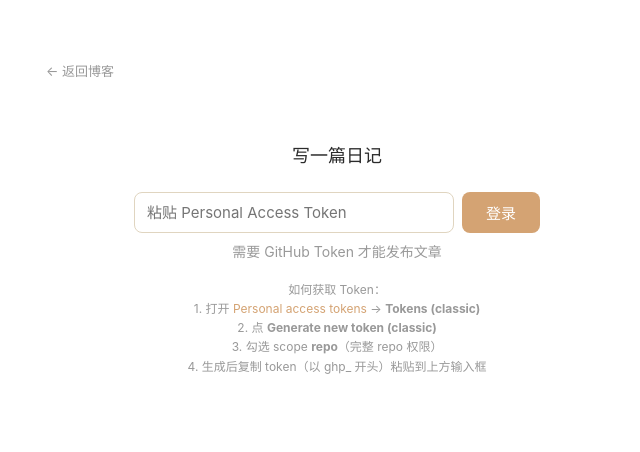
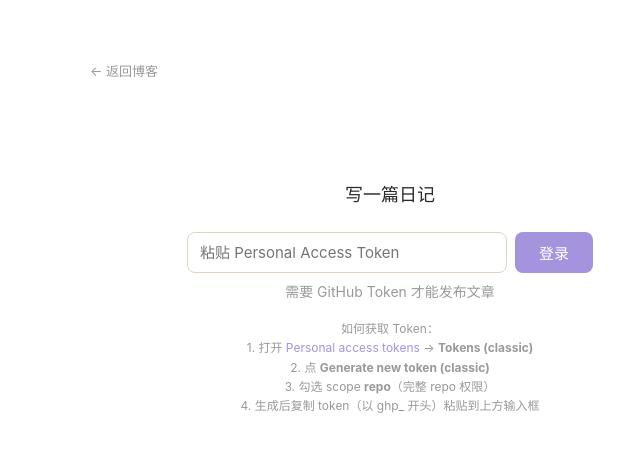
Before and after one commit to belber/belber.github.io, a Jekyll site: the page admin/index.html, which Jekyll copies as it is, in a window 1280 px wide. Shown: the top 452 px of the page, without its empty margins (250-890 px from the left). Built offline with Jekyll 4.4.1, drawn with Linux system fonts in a browser that asks for light colours.

Commit message:
fix: admin page layout and color — fix flex inheritance, update to purple palette

```diff
--- a/admin/index.html
+++ b/admin/index.html
@@ -7,9 +7,9 @@
   <link rel="stylesheet" href="/assets/css/main.css">
   <style>
     body { background: #fff; }
-    #app { max-width: 100%; margin: 0 auto; padding: 40px 20px; }
+    #app { max-width: 100%; margin: 0 auto; padding: 40px 20px; display: block; }
     @media (min-width: 900px) {
-      #app { max-width: 60%; padding: 60px 40px; }
+      #app { max-width: 680px; padding: 60px 40px; }
       textarea { min-height: 360px; }
       .login-prompt { padding: 120px 20px; }
     }
@@ -17,28 +17,28 @@
     .form-group { margin-bottom: 16px; }
     label { display: block; font-size: 13px; font-weight: 500; color: #2b2b2b; margin-bottom: 4px; }
     input, textarea { width: 100%; padding: 10px 12px; border: 1px solid #e0d5c0; border-radius: 8px; font-size: 15px; font-family: inherit; box-sizing: border-box; outline: none; transition: border-color 0.15s; }
-    input:focus, textarea:focus { border-color: #d4a373; }
+    input:focus, textarea:focus { border-color: #a594dd; }
     textarea { min-height: 200px; resize: vertical; line-height: 1.7; }
     .btn { display: inline-flex; align-items: center; gap: 6px; padding: 10px 24px; border: none; border-radius: 8px; font-size: 15px; cursor: pointer; transition: opacity 0.15s; }
-    .btn-primary { background: #d4a373; color: #fff; }
+    .btn-primary { background: #a594dd; color: #fff; }
     .btn-primary:hover { opacity: 0.9; }
     .btn-primary:disabled { opacity: 0.5; cursor: not-allowed; }
-    .btn-outline { background: transparent; color: #d4a373; border: 1px solid #d4a373; }
-    .btn-outline:hover { background: #faedcd; }
+    .btn-outline { background: transparent; color: #a594dd; border: 1px solid #a594dd; }
+    .btn-outline:hover { background: #f8f4fc; }
     .status { margin-top: 12px; font-size: 13px; color: #666; padding: 8px 12px; border-radius: 6px; display: none; }
     .status.success { display: block; background: #ccd5ae; color: #2b2b2b; }
     .status.error { display: block; background:#f5d0d0; color:#8b0000; }
-    .status.info { display: block; background:#faedcd; color:#2b2b2b; }
+    .status.info { display: block; background:#f8f4fc; color:#2b2b2b; }
     .login-prompt { text-align: center; padding: 80px 20px; }
     .login-prompt h2 { font-size: 18px; font-weight: 400; color: #2b2b2b; margin-bottom: 20px; }
     .login-prompt .sub { font-size: 14px; color: #999; margin-top: 12px; line-height: 1.6; }
     .editor-area { display: none; }
     .back-link { font-size: 13px; color: #999; margin-bottom: 16px; display: block; }
-    .back-link:hover { color: #d4a373; }
+    .back-link:hover { color: #a594dd; }
     .token-input-wrap { display: flex; gap: 8px; align-items: center; justify-content: center; margin-top: 10px; flex-wrap: wrap; }
     .token-input-wrap input { width: 340px; max-width: 100%; }
     .help-text { font-size: 12px; color: #999; margin-top: 16px; line-height: 1.6; }
-    .help-text a { color: #d4a373; }
+    .help-text a { color: #a594dd; }
   </style>
 </head>
 <body>
```
